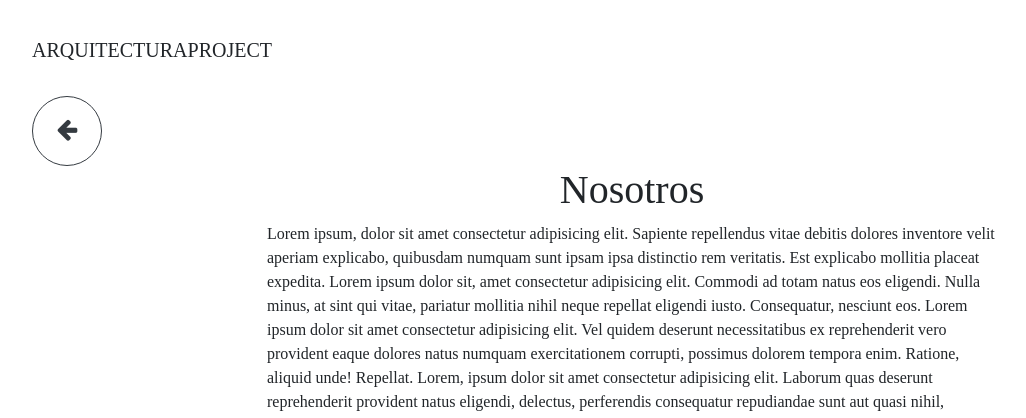
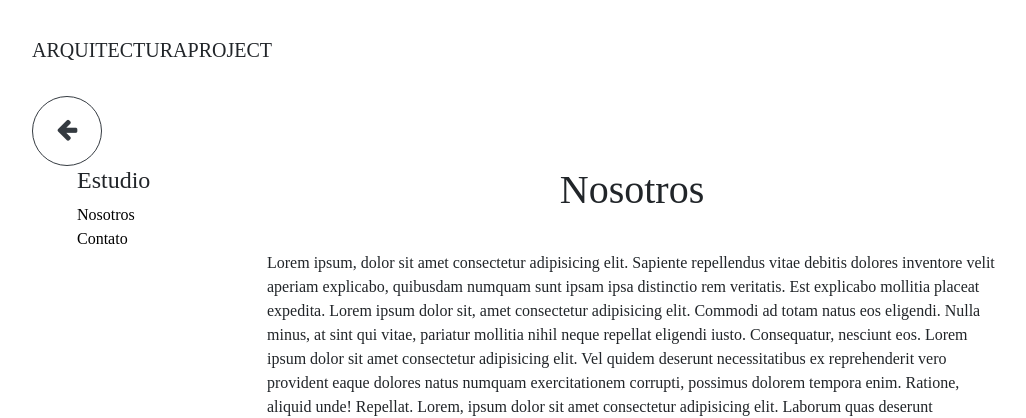
Before and after one commit to Serchcode/Arquitectura-Project, a Django app: page /nosotros/ in a window 1280 px wide. Shown: the top 418 px of the page, without its empty margins (8-1034 px from the left). Run offline with Django 3.2, Linux system fonts and the light colour scheme; some libraries are stand-ins or nearby versions; some web fonts are replaced.

Commit message:
aside done

```diff
--- a/main/templates/nosotros.html
+++ b/main/templates/nosotros.html
@@ -9,10 +9,20 @@
         </button>
 </a>
 </div>
-<div class="container animated zoomIn">
-<center>
-<h1>Nosotros</h1>
-</center>
+<div class="container">
+        <div class="row">
+                <div class="col col-lg-2 animated zoomIn">
+                        <h4>Estudio</h4>
+                        <a class="aside" href="{%url 'main:Nosotros'%}">Nosotros</a>
+                        <br>
+                        <a class="aside" href="{%url 'main:Contacto'%}">Contato</a>
+                </div>
+                <div class=" col col-lg-8 animated zoomIn ">
+                        <center>
+                                <h1>Nosotros</h1>
+                        </center>
+                </div>
+        </div>
 </div>
 <div class="container">
 <div class="row justify-content-center">
--- a/static/css/page.css
+++ b/static/css/page.css
@@ -9,6 +9,17 @@ button{
 
 .hidden{
     opacity:0;
+}
+
+.aside{
+    text-decoration: none;
+    background-color: transparent;
+    color:black;
+}
+.aside:hover{
+    text-decoration: none;
+    background-color: black;
+    color:white;
 }
 
 .visible{
```
Also changed, not shown: main/templates/contacto.html (+15 -5 lines).
